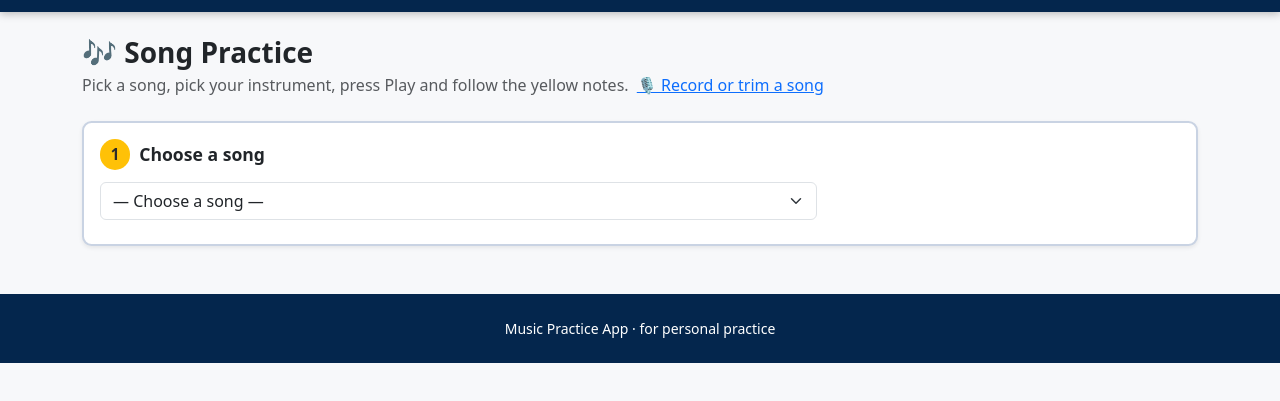
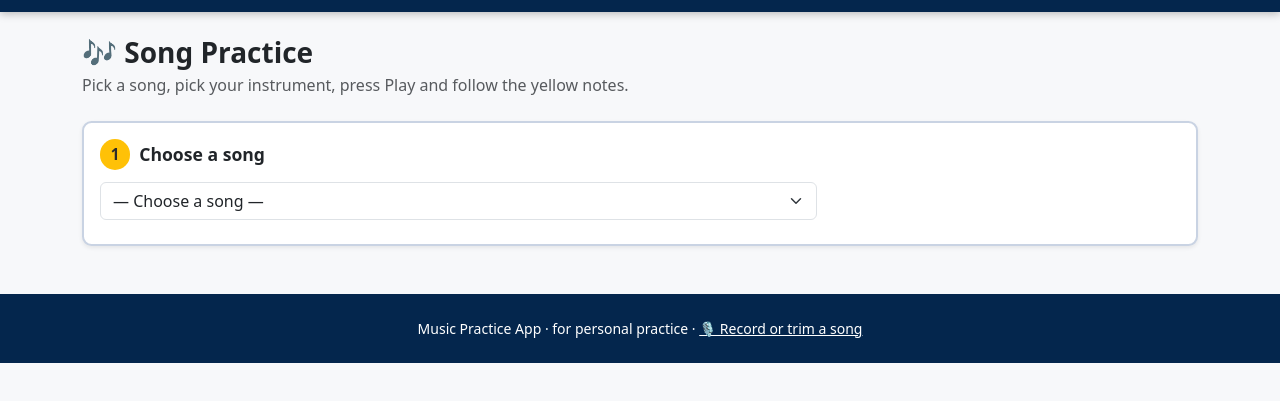
Before and after one commit to RAGchamp/MUSIC, a plain HTML site: page index.html in a window 1280 px wide. Shown: the part 61-462 px from the top of the page. Drawn offline with nearby package versions, Linux system fonts and the light colour scheme.

Commit message:
Move the recorder link into the footer
Co-Authored-By: Claude Opus 5.5 <noreply@anthropic.com>

```diff
--- a/index.html
+++ b/index.html
@@ -180,8 +180,7 @@
 <main class="container my-4">
 
   <h1 class="h3 fw-bold mb-1">🎶 Song Practice</h1>
-  <p class="text-muted mb-4">Pick a song, pick your instrument, press Play and follow the yellow notes.
-    <a href="recorder.html" class="ms-1">🎙️ Record or trim a song</a></p>
+  <p class="text-muted mb-4">Pick a song, pick your instrument, press Play and follow the yellow notes.</p>
 
   <!-- STEP 1: song -->
   <div class="card shadow-sm step-card mb-3">
@@ -274,7 +273,7 @@
 </main>
 
 <footer class="text-white py-4 mt-5">
-  <div class="container text-center small">Music Practice App · for personal practice</div>
+  <div class="container text-center small">Music Practice App · for personal practice · <a href="recorder.html">🎙️ Record or trim a song</a></div>
 </footer>
 
 <!-- The song list (edit this file to add songs) -->
```
Also changed, not shown: 1 other file.
